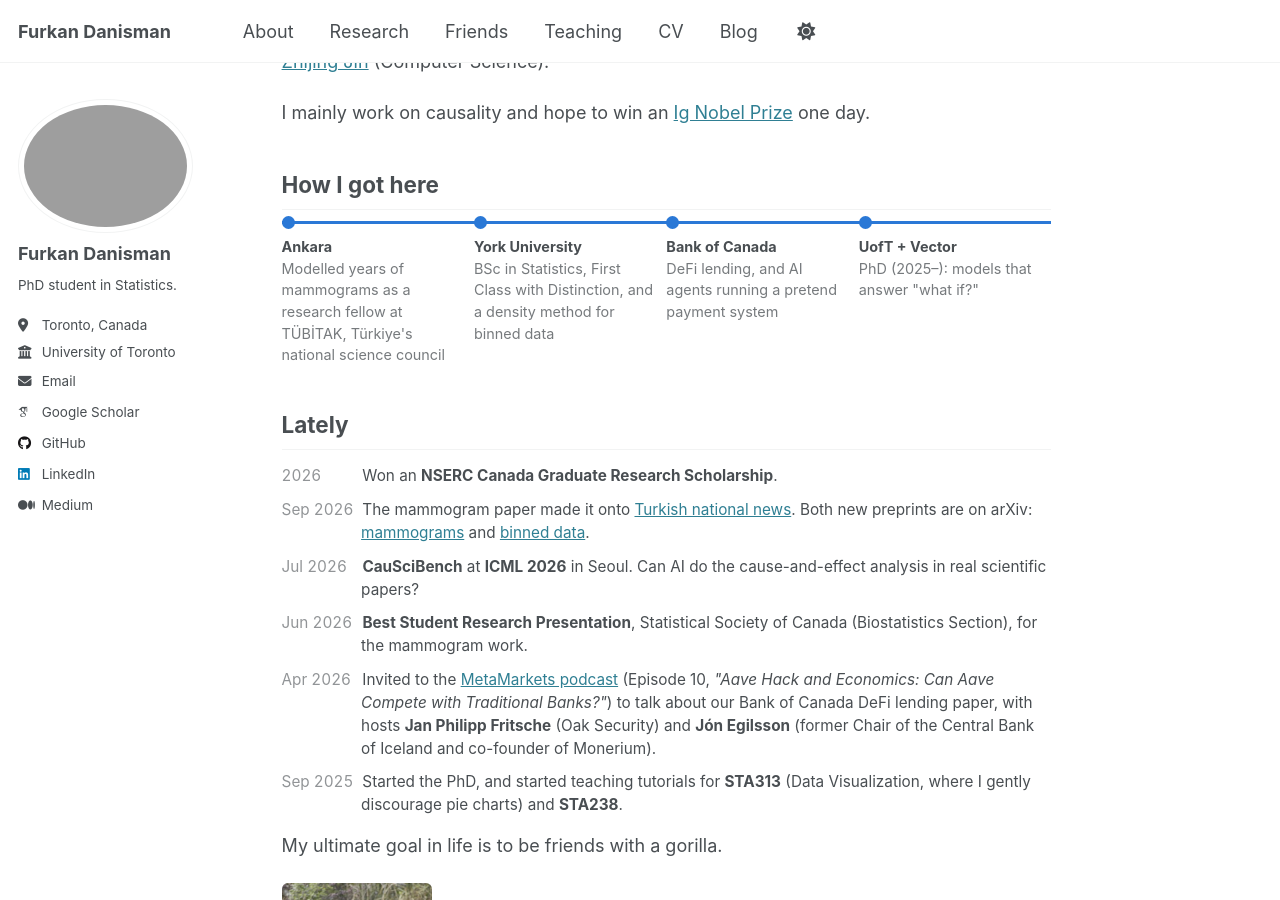
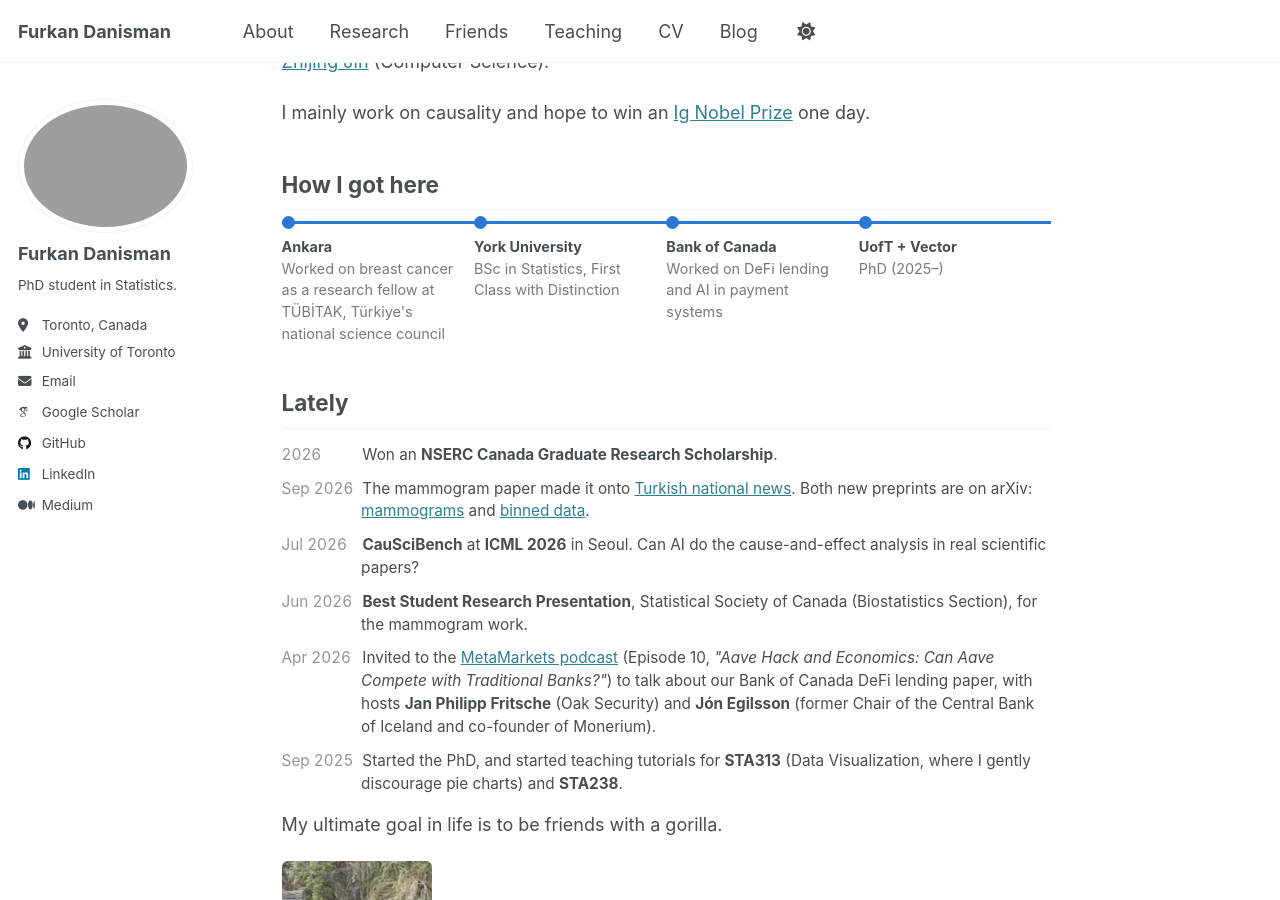
Before and after one commit to FurkanDanisman/FurkanDanisman.github.io, a Jekyll site: the page built from _pages/about.md, in a window 1280 px wide and 900 px high, scrolled down 379 px. Built offline with Jekyll 4.4.1, drawn with Linux system fonts in a browser that asks for light colours; some web fonts are replaced.

Commit message:
About: simpler 'How I got here' lines
Co-Authored-By: Claude Opus 5.5 <noreply@anthropic.com>

```diff
--- a/_pages/about.md
+++ b/_pages/about.md
@@ -20,10 +20,10 @@ I mainly work on causality and hope to win an [Ig Nobel Prize](https://en.wikipe
 ## How I got here
 
 <div class="path">
-  <div><b>Ankara</b><span>Modelled years of mammograms as a research fellow at TÜBİTAK, Türkiye's national science council</span></div>
-  <div><b>York University</b><span>BSc in Statistics, First Class with Distinction, and a density method for binned data</span></div>
-  <div><b>Bank of Canada</b><span>DeFi lending, and AI agents running a pretend payment system</span></div>
-  <div><b>UofT + Vector</b><span>PhD (2025–): models that answer "what if?"</span></div>
+  <div><b>Ankara</b><span>Worked on breast cancer as a research fellow at TÜBİTAK, Türkiye's national science council</span></div>
+  <div><b>York University</b><span>BSc in Statistics, First Class with Distinction</span></div>
+  <div><b>Bank of Canada</b><span>Worked on DeFi lending and AI in payment systems</span></div>
+  <div><b>UofT + Vector</b><span>PhD (2025–)</span></div>
 </div>
 
 ## Lately
```
